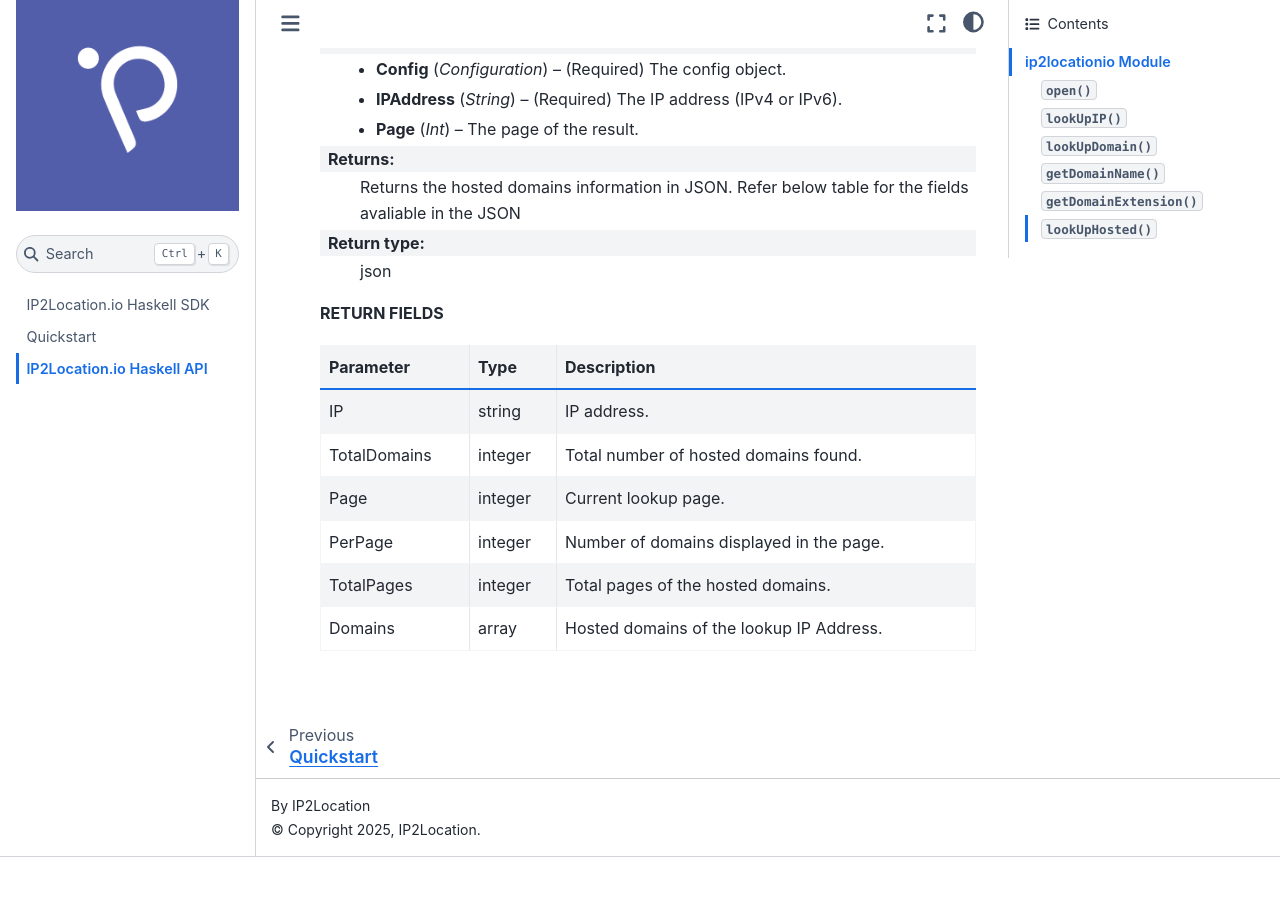
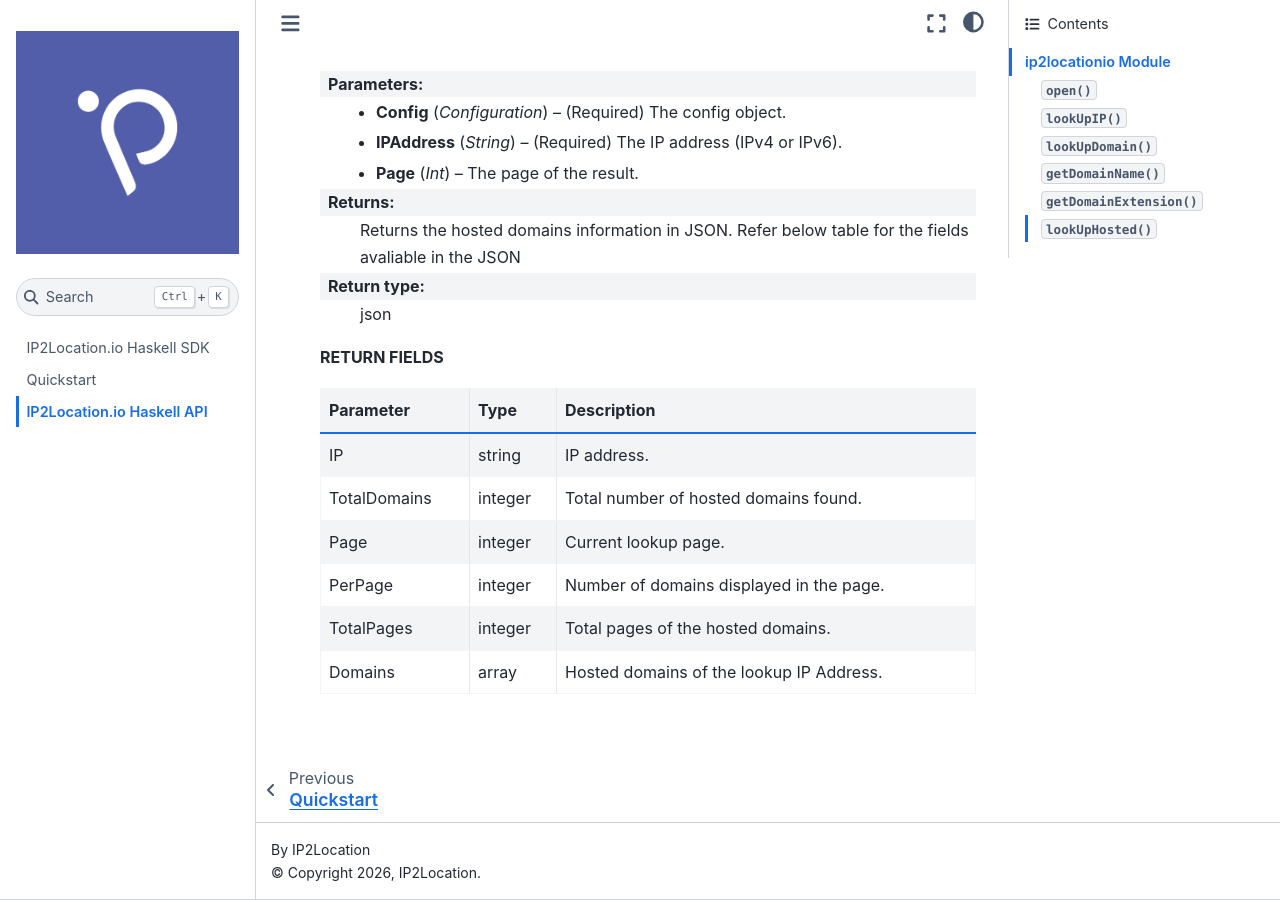
Before and after one commit to ip2location/ip2location-io-haskell, a Sphinx documentation site: the page built from docs/source/code.md, in a window 1280 px wide and 900 px high, scrolled down 9789 px. Built offline with Sphinx 7.4.7 and the Sphinx Book theme 1.1.4, drawn with Linux system fonts in a browser that asks for light colours; before the commit the page ends 10646 px from its top, so only the background shows below that; some of the changed text lies outside the part shown.

```diff
--- a/docs/source/conf.py
+++ b/docs/source/conf.py
@@ -6,11 +6,11 @@
 # -- Project information
 
 project = 'IP2Location.io Haskell SDK'
-copyright = '2025, IP2Location'
+copyright = '2026, IP2Location'
 author = 'IP2Location'
 
-release = '1.4.0'
-version = '1.4.0'
+release = '1.5.0'
+version = '1.5.0'
 
 # -- General configuration
 
```
Also changed, not shown: ChangeLog.md (+4 -0 lines), docs/source/code.md (+1 -0 lines), docs/source/quickstart.md (+1 -0 lines), 5 other files.
